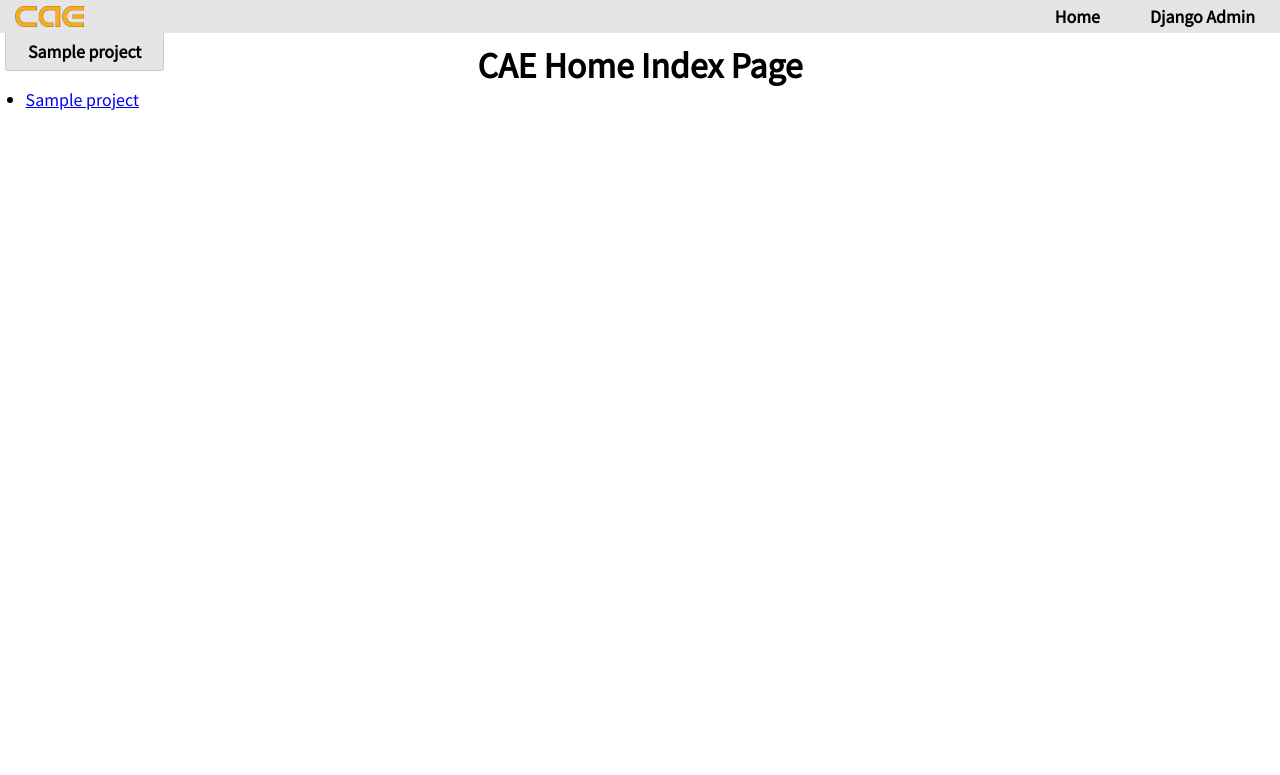
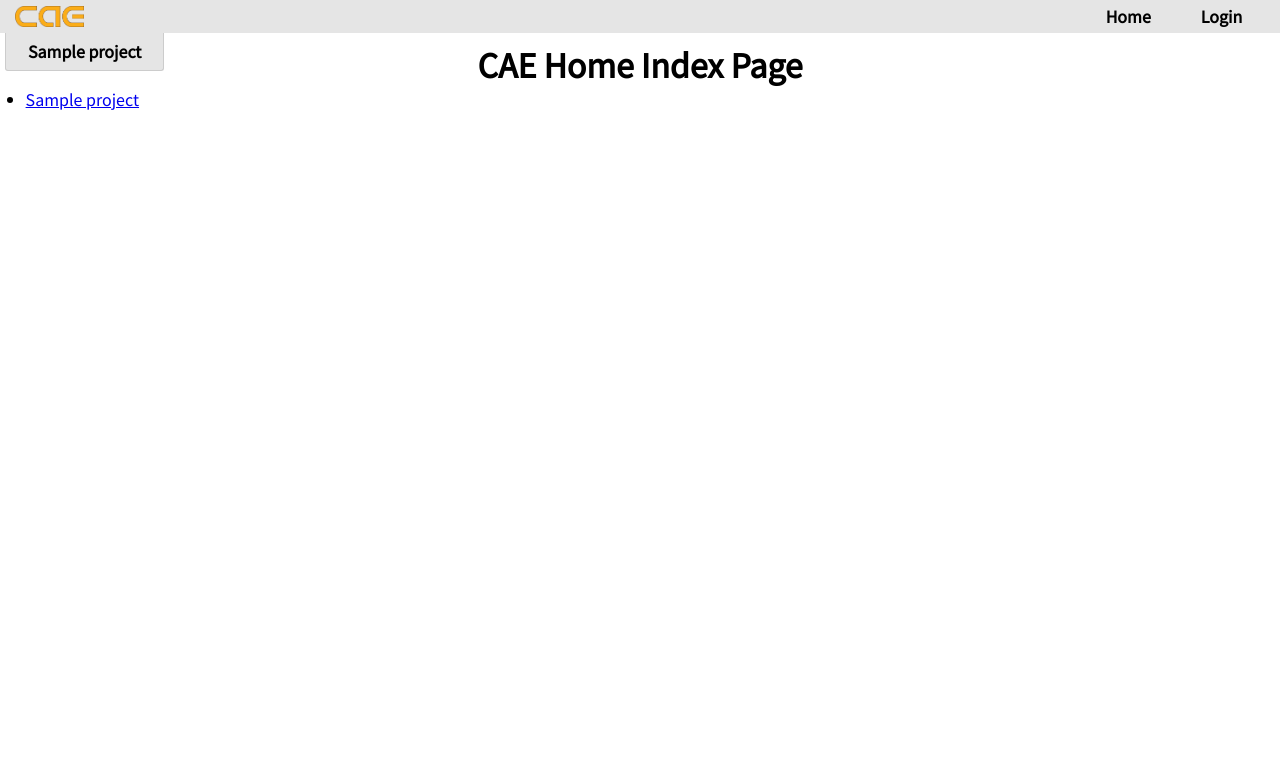
Before and after one commit to jsziede/CAE_Workspace, a Django app: template cae_home/templates/cae_home/index.html in a window 1280 px wide. Shown: the top 775 px of the page. Run offline with Django 3.2, Linux system fonts and the light colour scheme; the template is opened without the code that fills it: most values are stand-ins (such as "Sample title", 1, 10 or a date in 2020).

Commit message:
Create basic login/logout views and associated nav links

```diff
--- a/cae_home/static/cae_home/css/base.css
+++ b/cae_home/static/cae_home/css/base.css
@@ -396,6 +396,7 @@ header nav ul {
     display: -ms-flexbox;
     display: -webkit-flex;
     display: flex;
+    margin-right: 1vw;
   }
 }
 header nav ul > li {
@@ -424,7 +425,7 @@ header nav ul > li:hover > ul, header nav ul > li:hover > ul:hover {
   display: -webkit-flex;
   display: flex;
 }
-header nav a {
+header nav a, header nav p {
   display: -webkit-box;
   display: -moz-box;
   display: -ms-flexbox;
@@ -574,7 +575,7 @@ header nav a {
 //===== END Mobile Nav Overlay Block =====//
 //========================================//
 */
-header nav a, .mobile-nav-overlay nav a {
+header nav a, header nav p, .mobile-nav-overlay nav a, .mobile-nav-overlay nav p {
   font-weight: bold;
   color: #000000;
   text-align: center;
--- a/cae_home/static/cae_home/css/sass/_nav.scss
+++ b/cae_home/static/cae_home/css/sass/_nav.scss
@@ -59,6 +59,8 @@ header {
             // Show on larger screens.
             @media only screen and (min-width: $screen-tablet-mid) {
                 @include display-flex;
+
+                margin-right: 1vw;
             }
         }
 
@@ -86,7 +88,7 @@ header {
         }
 
         // Nav link properties.
-        a {
+        a, p {
             @include display-flex;
             @include flex-direction(row);
             @include justify-content(space-around);
@@ -259,7 +261,7 @@ header, .mobile-nav-overlay {
 
     nav {
 
-        a {
+        a, p {
             font-weight: bold;
             color: $theme-nav-text;
             text-align: center;
--- a/cae_home/templates/cae_home/index.html
+++ b/cae_home/templates/cae_home/index.html
@@ -1,7 +1,7 @@
 {% extends 'cae_home/main.html' %}
 
 
-{% block title_page_name %}Index |{% endblock title_page_name %}
+{% block title_page_name %} | Index{% endblock title_page_name %}
 
 
 {% block content %}
--- a/cae_home/templates/cae_home/nav/header_main.html
+++ b/cae_home/templates/cae_home/nav/header_main.html
@@ -2,7 +2,18 @@
 
   <ul>
     <li><a href="{% url 'cae_home:index' %}">Home</a></li>
-    <li><a href="{% url 'admin:index' %}">Django Admin</a></li>
+    {% if user.is_authenticated %}
+      <li><p>{{ user.get_username }}</p>
+        <ul>
+          {% if user.is_staff %}
+            <li><a href="{% url 'admin:index' %}">Django Admin</a></li>
+          {% endif %}
+          <li><a href="{% url 'cae_home:logout' %}">Logout</a></li>
+        </ul>
+      </li>
+    {% else %}
+      <li><a href="{% url 'cae_home:login' %}">Login</a></li>
+    {% endif %}
   </ul>
 
   <div class="mobile-nav-icon">
--- a/cae_home/urls.py
+++ b/cae_home/urls.py
@@ -2,6 +2,7 @@
 Urls for CAE_Home App.
 """
 
+from django.contrib.auth import views as auth_views
 from django.conf.urls import url
 
 from . import views
@@ -9,6 +10,11 @@ from . import views
 
 app_name = 'cae_home'
 urlpatterns = [
+
+    # Auth pages.
+    url(r'^user/login/$', auth_views.LoginView.as_view(redirect_authenticated_user=True), name='login'),
+    url(r'^user/logout/$', auth_views.logout, name='logout', kwargs={'next_page': '/',}),
+
     # Home page.
     url(r'^$', views.index, name='index')
 ]
```
Also changed, not shown: cae_home/templates/registration/login.html (added, +16 -0 lines).
